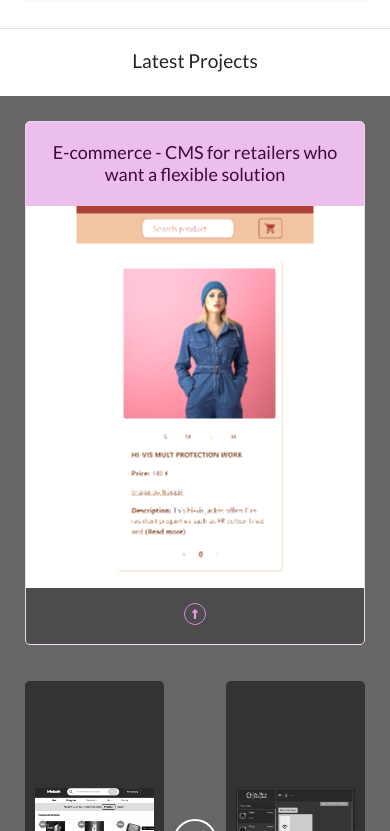
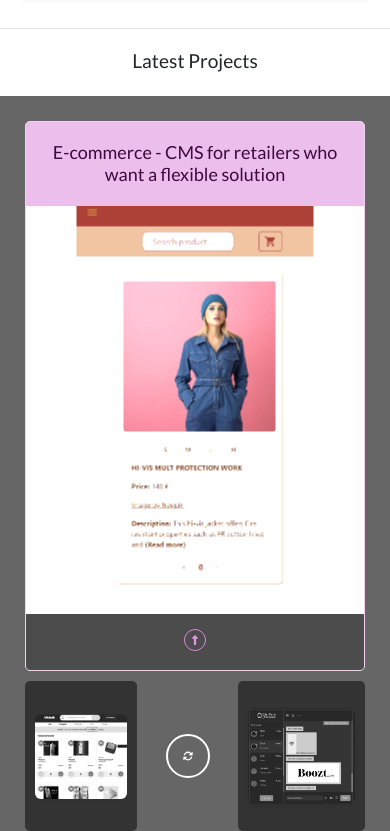
Before and after one commit to Gustaf26/portfolio-2024, a React (Vite) app: page / in a window 390 px wide. Shown: the part 1413-2244 px from the top of the page. Built offline with nearby package versions, Linux system fonts and the light colour scheme; some icons are missing.

Commit message:
(Design > Projects): Fixing grid in mobile device

```diff
--- a/src/assets/style.css
+++ b/src/assets/style.css
@@ -404,7 +404,15 @@ aside {
 }
 
 div.item {
-    height: fit-content
+    height: 100%;
+    display: flex;
+    flex-direction: column;
+    align-items: center;
+    justify-content: center;
+
+    & a {
+        min-height: 80%;
+    }
 }
 
 /* MAIN SECTIONS */
@@ -509,14 +517,14 @@ section {
         height: fit-content;
         grid-template-rows: 550px 400px 400px;
         grid-template-columns: 0.75fr 1fr 0.75fr 0.25fr 0.75fr 1fr 0.75fr;
-        margin: 0 auto 3rem auto;
+        margin: 0 auto;
         border: none;
         padding-bottom: 16rem;
         background-color: rgb(0, 0, 0, 0.6);
 
         @media screen and (max-width:600px) {
             grid-template-rows: 550px 50px 50px;
-            margin-bottom: 18rem;
+            /* margin-bottom: 18rem; */
         }
 
         & #rotate-projects-button {
@@ -633,7 +641,7 @@ section {
 
             & img {
                 width: 250px;
-                height: 300px;
+                height: auto;
                 object-fit: contain;
             }
         }
@@ -995,12 +1003,14 @@ footer {
         & section.projects {
             padding-bottom: 0;
             height: fit-content;
-            /* margin-bottom: 3rem; */
-            grid-template-rows: 550px 350px 200px 200px;
-            grid-template-columns: 1fr 0.35fr 1fr;
+            width: 100%;
+            grid-template-rows: 550px 150px 400px;
+            grid-template-columns: 1fr 0.5fr 1fr;
+            gap: 15px;
 
             & .item {
                 margin: 5px !important;
+                height: 100%;
             }
 
             & #rotate-projects-button {
@@ -1013,15 +1023,15 @@ footer {
             }
 
             & #item-1 {
-                grid-column: 1/6;
+                grid-column: 1/5;
             }
 
             & #item-2 {
-                grid-column: 3/4;
+                grid-column: 3/5;
             }
 
             & #item-3 {
-                grid-column: 1/4;
+                grid-column: 1/5;
                 grid-row: 3/4;
             }
 
```
